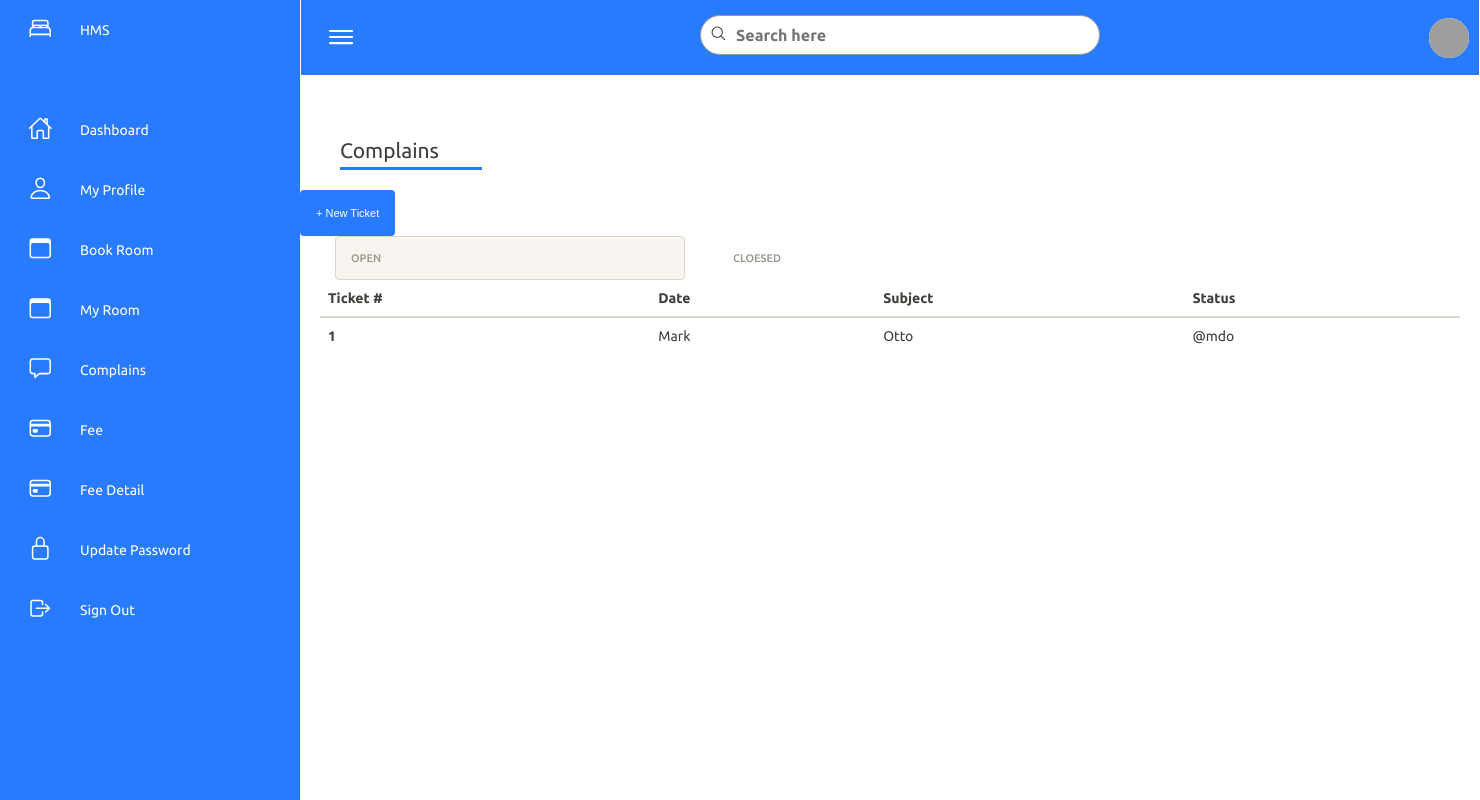
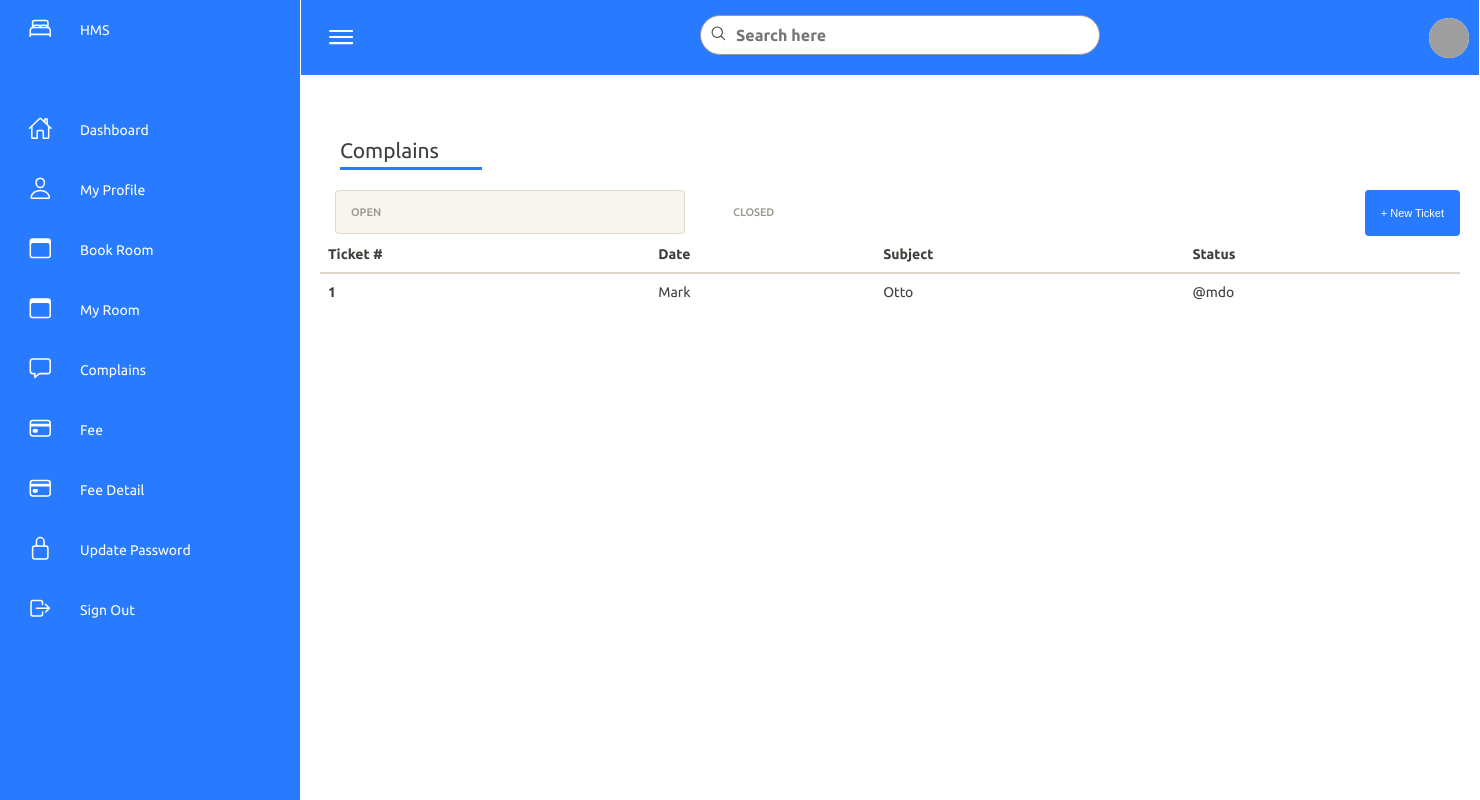
Before and after one commit to faisalrasheed442/Hostel-Management-System, a Django app: template hms/templates/complains.html in a window 1480 px wide. Run offline with Django 4.2, Linux system fonts and the light colour scheme; the template is opened without the code that fills it, so the values that code supplies are empty; some libraries are stand-ins or nearby versions; grey boxes are pictures that could not be loaded.

Commit message:
complain table updated

```diff
--- a/hms/templates/complains.html
+++ b/hms/templates/complains.html
@@ -16,19 +16,20 @@
 {% block content %}
 
 <!-- Your code goes here -->
-    <button class="btn btn-primary float-right" onclick="window.location.href = '{% url 'change_room' %}';"> + New Ticket</button>
+
 
 
 <div  class="container">
-
+    <button class="btn btn-primary  pull-right" onclick="window.location.href = '{% url 'change_room' %}';"> + New Ticket</button>
 <ul  class="nav nav-pills">
-			<li class="active col-sm-4">
-        <a  href="#1b" data-toggle="tab">Open</a>
+			<li class=" active col-sm-4">
+        <a  href="#1b" data-toggle="tab" >Open</a>
 			</li >
-			<li class="col-sm-4"><a href="#2b" data-toggle="tab" >Cloesed</a>
+			<li class="col-sm-4"><a href="#2b" data-toggle="tab" >Closed</a>
 			</li>
 
 		</ul>
+{#    table for open complains#}
     <div class="tab-content clearfix">
 			  <div class="tab-pane active" id="1b">
 
@@ -52,6 +53,8 @@
                   </tbody>
                 </table>
 				</div>
+
+{#        table for close complains#}
 				<div class="tab-pane" id="2b">
             <table class="table">
                   <thead class="thead-light">
```
